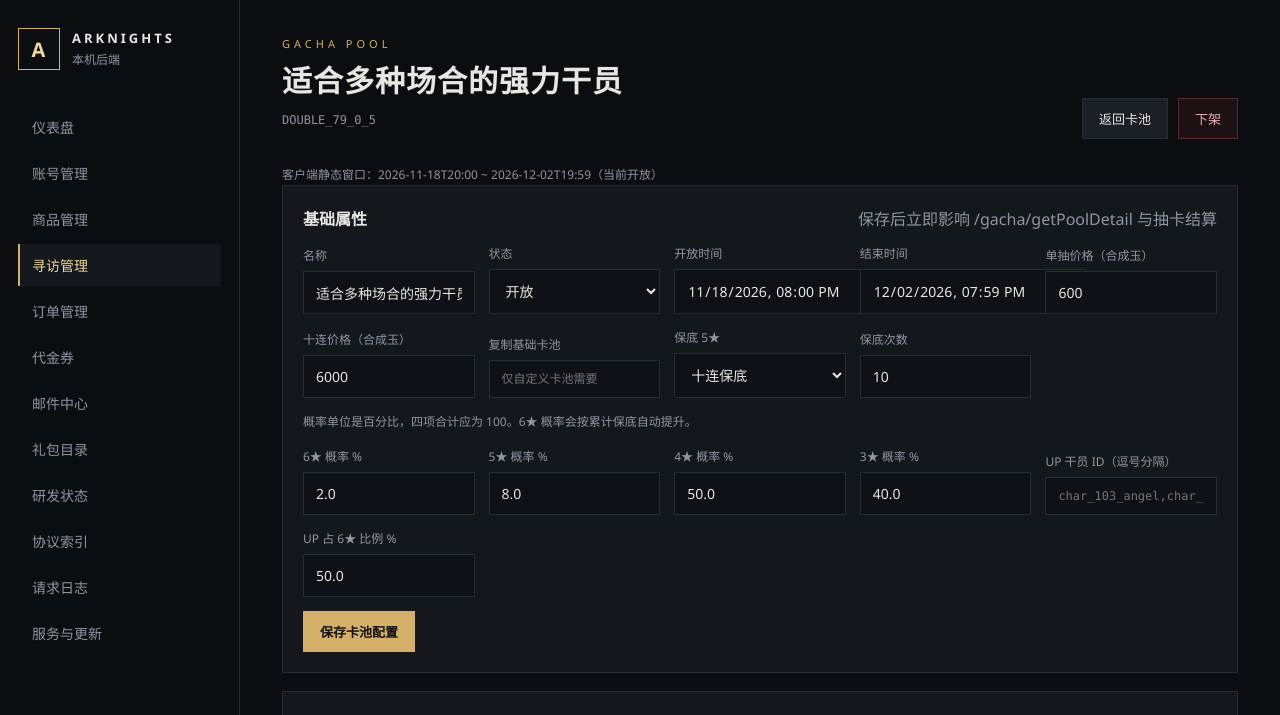
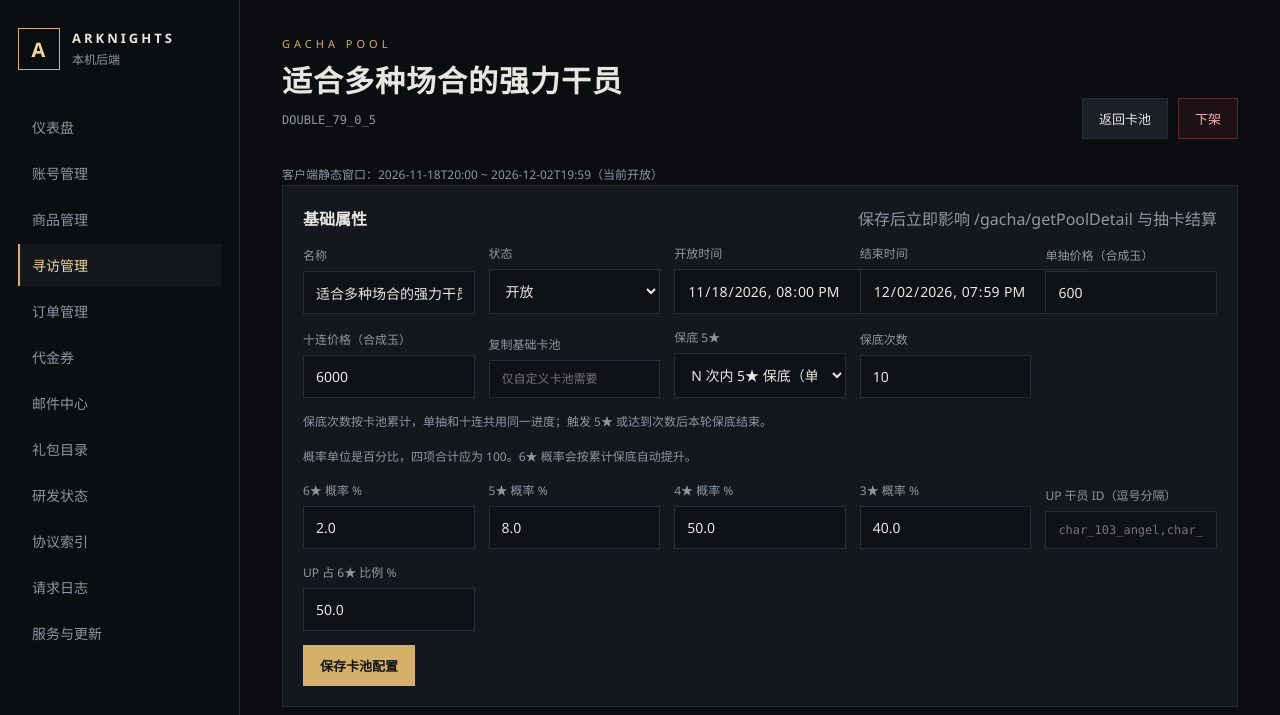
Before and after one commit to sdars/arknights-local-backend, a FastAPI app: page /admin/gacha/DOUBLE_79_0_5 in a window 1280 px wide. Shown: the top 715 px of the page. Run offline with FastAPI, Linux system fonts and the light colour scheme; the visitor is signed in with stand-in values (Sample User, id 1).

Commit message:
Clarify gacha guarantee is shared by single and ten pulls

```diff
--- a/backend/app/templates/gacha_edit.html
+++ b/backend/app/templates/gacha_edit.html
@@ -40,11 +40,12 @@
     <label>复制基础卡池<input class="mono" name="base_pool" value="{{ pool.get('basePool') or '' }}" placeholder="仅自定义卡池需要"></label>
     <label>保底 5★
       <select name="guarantee5">
-        <option value="1" {% if pool.get('guarantee5Avail') %}selected{% endif %}>十连保底</option>
+        <option value="1" {% if pool.get('guarantee5Avail') %}selected{% endif %}>N 次内 5★ 保底（单抽/十连共享）</option>
         <option value="0" {% if not pool.get('guarantee5Avail') %}selected{% endif %}>不保底</option>
       </select>
     </label>
     <label>保底次数<input type="number" name="guarantee5_count" value="{{ pool.get('guarantee5Count', 10) }}" min="1"></label>
+    <div class="span-all"><p class="muted small-note">保底次数按卡池累计，单抽和十连共用同一进度；触发 5★ 或达到次数后本轮保底结束。</p></div>
     <div class="span-all"><p class="muted small-note">概率单位是百分比，四项合计应为 100。6★ 概率会按累计保底自动提升。</p></div>
     <label>6★ 概率 %<input type="number" step="0.001" name="rate6_percent" value="{{ pool.rate6_percent }}" min="0"></label>
     <label>5★ 概率 %<input type="number" step="0.001" name="rate5_percent" value="{{ pool.rate5_percent }}" min="0"></label>
```
